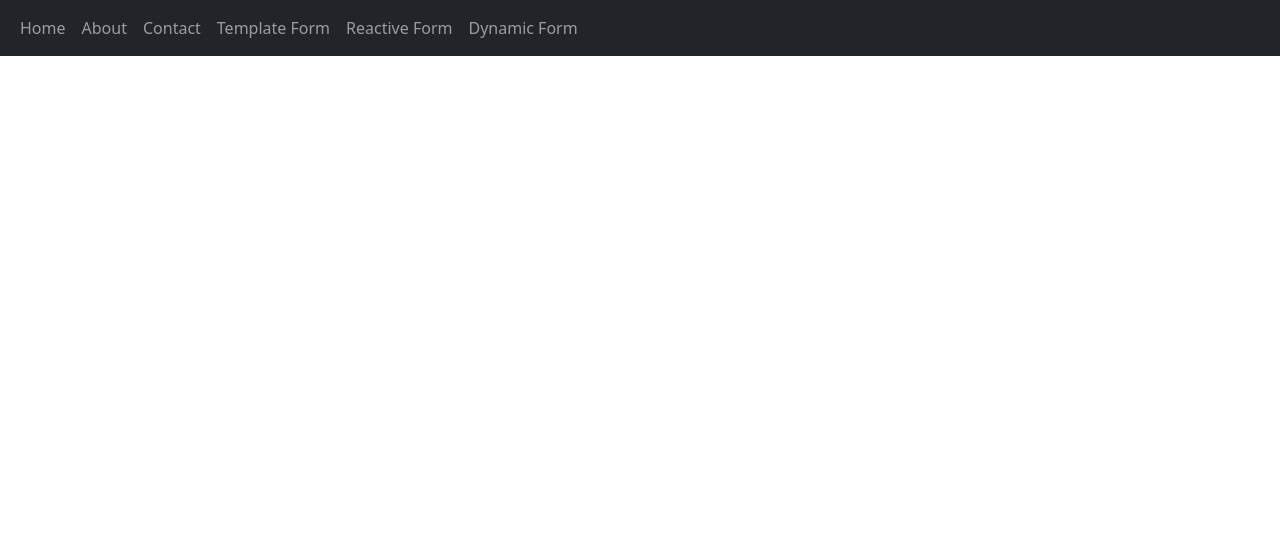
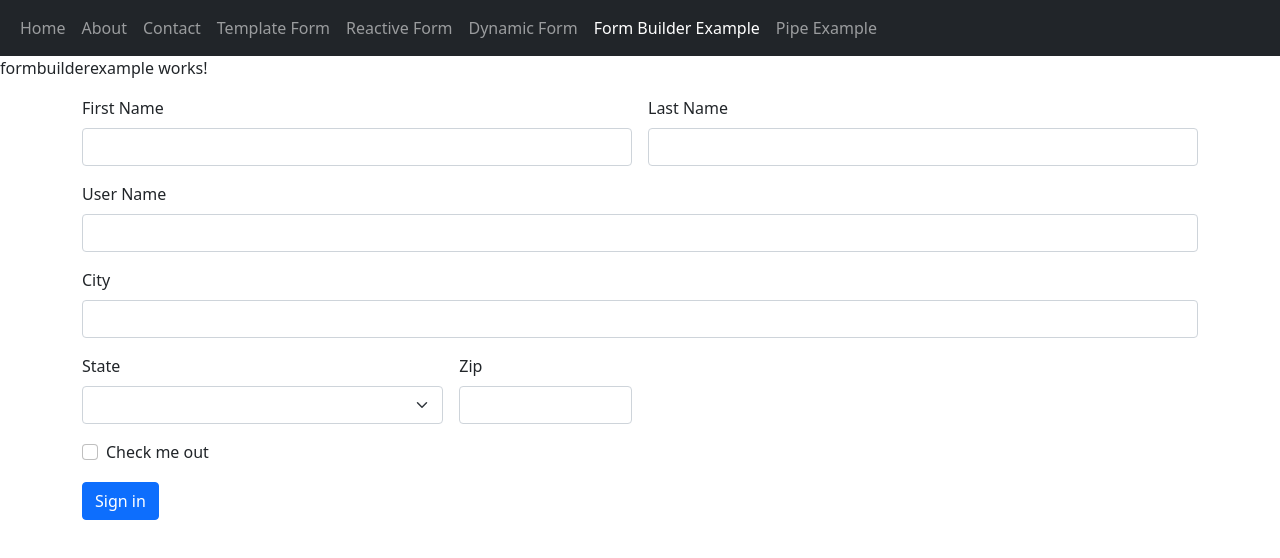
Before and after one commit to bitu-007/myFirstApp, an Angular app: page /formbuilder in a window 1280 px wide. Before the commit this address led to /. Shown: the top 558 px of the page. Built offline with nearby package versions, Linux system fonts and the light colour scheme.

Commit message:
pipe code committed

```diff
--- /dev/null
+++ b/src/app/formbuilderexample/formbuilderexample.html
@@ -0,0 +1,51 @@
+<p>formbuilderexample works!</p>
+
+<div class="container">
+    <form class="row g-3"  [formGroup]="stdForm">
+  <div class="col-md-6">
+    <label for="inputEmail4" class="form-label">First Name</label>
+    <input type="text" class="form-control"  formControlName="firstname">
+    <div class="text-danger">
+        @if(stdForm.controls['firstname'].errors?.['required'] &&
+        stdForm.controls['firstname'].touched
+        ){
+        Required !
+        }
+    </div>
+  </div>
+  <div class="col-md-6">
+    <label for="inputPassword4" class="form-label">Last Name</label>
+    <input type="text" class="form-control" name="lastname" formControlName="lastname">
+  </div>
+  <div class="col-12">
+    <label for="inputAddress" class="form-label">User Name</label>
+    <input type="text" class="form-control" name="username" formControlName="username">
+  </div>
+  <div class="col-12">
+    <label for="inputAddress2" class="form-label">City</label>
+    <input type="text" class="form-control" name="city" formControlName="city"></div>
+
+  <div class="col-md-4">
+    <label for="inputState" class="form-label">State</label>
+    <select name="state" class="form-select" formControlName="state">
+      <option selected>Choose...</option>
+      <option *ngFor="let state of Indiastates" value="{{state.id}}">{{state.name}}</option>
+    </select>
+  </div>
+  <div class="col-md-2">
+    <label for="inputZip" class="form-label">Zip</label>
+    <input type="text" class="form-control" name="zipcode" formControlName="zipcode">
+  </div>
+  <div class="col-12">
+    <div class="form-check">
+      <input class="form-check-input" type="checkbox" name="isAgreed" formControlName="isAgreed">
+      <label class="form-check-label" for="gridCheck">
+        Check me out
+      </label>
+    </div>
+  </div>
+  <div class="col-12">
+    <button type="submit" class="btn btn-primary" (click)="onSubmit()">Sign in</button>
+  </div>
+</form>
+</div>
--- /dev/null
+++ b/src/app/formbuilderexample/formbuilderexample.ts
@@ -0,0 +1,57 @@
+import { CommonModule } from '@angular/common';
+import { Component } from '@angular/core';
+import { FormBuilder, FormGroup, ReactiveFormsModule, Validators } from '@angular/forms';
+
+@Component({
+  selector: 'app-formbuilderexample',
+  imports: [ReactiveFormsModule,CommonModule],
+  templateUrl: './formbuilderexample.html',
+  styleUrl: './formbuilderexample.css'
+})
+export class Formbuilderexample {
+
+stdForm:FormGroup;
+
+constructor( private fbuilder:FormBuilder)
+{
+
+ this.stdForm=this.fbuilder.group({
+  firstname:["",[Validators.required]],
+  lastname:"",
+  username:"",
+  city:"",
+  state:"",
+  zipcode:"",
+  isAgreed:"",
+})
+}
+
+
+
+Indiastates=
+[
+  {
+id:1,
+name:'Odisha'
+},
+{
+id:2,
+name:'Telangana'
+},
+{
+id:3,
+name:'Uttar Pradesh'
+    },
+{
+id:4,
+name:'Karnataka'
+}
+
+]
+
+onSubmit()
+{
+  console.log(this.stdForm);
+}
+
+}
--- a/src/app/layout/layout.html
+++ b/src/app/layout/layout.html
@@ -19,6 +19,12 @@
   <li class="nav-item">
     <a class="nav-link" routerLinkActive="active" routerLink="/dynamicform" [routerLinkActiveOptions]="{exact:true}">Dynamic Form</a>
   </li>
+  <li class="nav-item">
+    <a class="nav-link" routerLinkActive="active" routerLink="/formbuilder" [routerLinkActiveOptions]="{exact:true}">Form Builder Example</a>
+  </li>
+  <li class="nav-item">
+    <a class="nav-link" routerLinkActive="active" routerLink="/pipeexample" [routerLinkActiveOptions]="{exact:true}">Pipe Example</a>
+  </li>
 </ul>
 </div>
 </nav>
--- /dev/null
+++ b/src/app/pipeexample/pipeexample.html
@@ -0,0 +1,11 @@
+<p>pipeexample works!</p>
+{{ firstname | uppercase }} &nbsp;<span>upper case example</span><br />
+{{ middlename | lowercase }} &nbsp; <span>lower case example</span><br />
+{{ lastname | titlecase }} &nbsp; <span>title case example</span> <br />
+{{ empObj | json }} &nbsp; <span>json pipe example</span> <br />
+{{price|currency}} &nbsp; <span>currency pipe example</span> <br />
+{{price|currency:'INR'}} <br>
+{{currentDate}} <br>
+{{currentDate|date}} &nbsp; <span>date pipe example</span> <br />
+{{currentDate|date:'short'}} <br>
+{{currentDate|date:'fullDate'}} <br>
--- /dev/null
+++ b/src/app/pipeexample/pipeexample.ts
@@ -0,0 +1,38 @@
+import {
+  CurrencyPipe,
+  DatePipe,
+  JsonPipe,
+  LowerCasePipe,
+  TitleCasePipe,
+  UpperCasePipe,
+} from '@angular/common';
+import { Component } from '@angular/core';
+
+@Component({
+  selector: 'app-pipeexample',
+  imports: [
+    UpperCasePipe,
+    LowerCasePipe,
+    TitleCasePipe,
+    JsonPipe,
+    CurrencyPipe,
+    DatePipe
+  ],
+  templateUrl: './pipeexample.html',
+  styleUrl: './pipeexample.css',
+})
+export class Pipeexample {
+  firstname: string = 'girija';
+  middlename: string = 'SHANKAR';
+  lastname = 'gIrI';
+
+  empObj = {
+    empname: 'Bitu',
+    age: 26,
+    mobileNo: '8249792876',
+  };
+
+  price: number = 799.0;
+
+  currentDate: Date = new Date();
+}
```
Also changed, not shown: src/app/app.routes.ts (+7 -1 lines), src/app/formbuilderexample/formbuilderexample.css (added), src/app/pipeexample/pipeexample.css (added), 2 other files (tests, documents, lock files or other folders).
